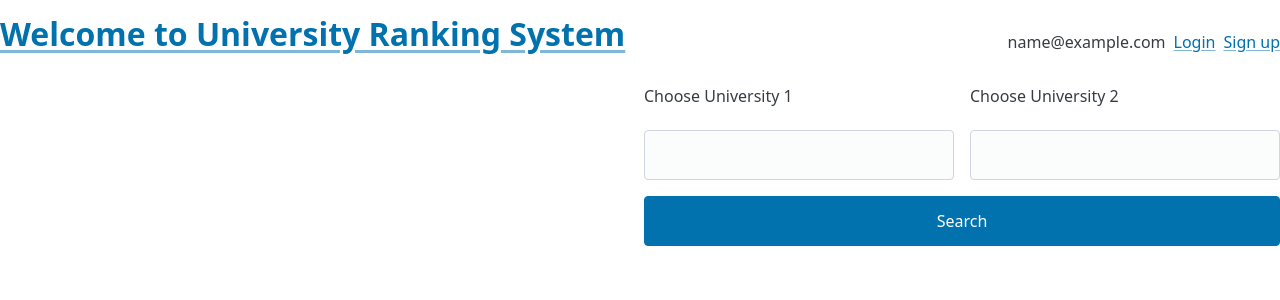
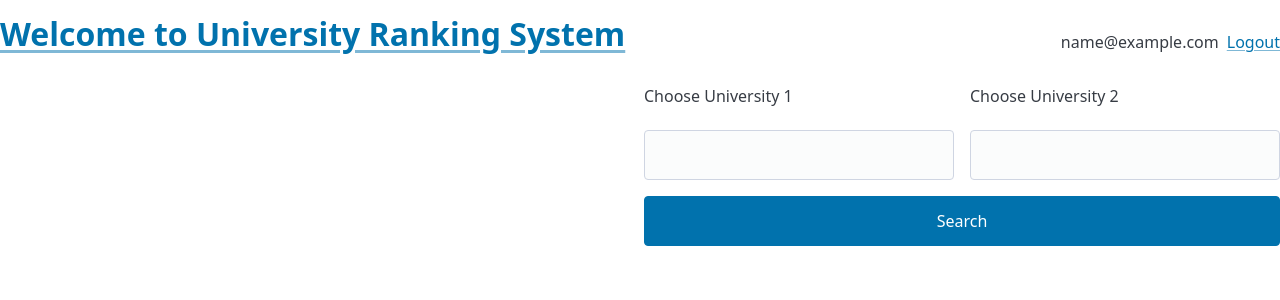
Before and after one commit to ydcjeff/nycu-dbms-fp, a PHP site: page /index.php in a window 1280 px wide. Shown: the top 300 px of the page. Run offline with PHP 8.4, Linux system fonts and the light colour scheme; the visitor is signed in with stand-in values (Sample User, id 1); data that the repository does not hold is empty; some libraries are stand-ins or nearby versions.

Commit message:
Update base.php
已經登入->顯示logout
未登入->顯示login, signup

```diff
--- a/views/base.php
+++ b/views/base.php
@@ -27,10 +27,12 @@
       session_start();
       if(isset($_SESSION['email'])){
         echo $_SESSION['email'];
+        echo '<a href="/logout.php">Logout</a>';
+      }else{
+        echo '<a href="/login.php">Login</a>';
+        echo '<a href="/signup.php">Sign up</a>';
       }
       ?>
-      <a href="/login.php">Login</a>
-      <a href="/signup.php">Sign up</a>
     </nav>
   </header>
   <?php echo $body ?>
```
